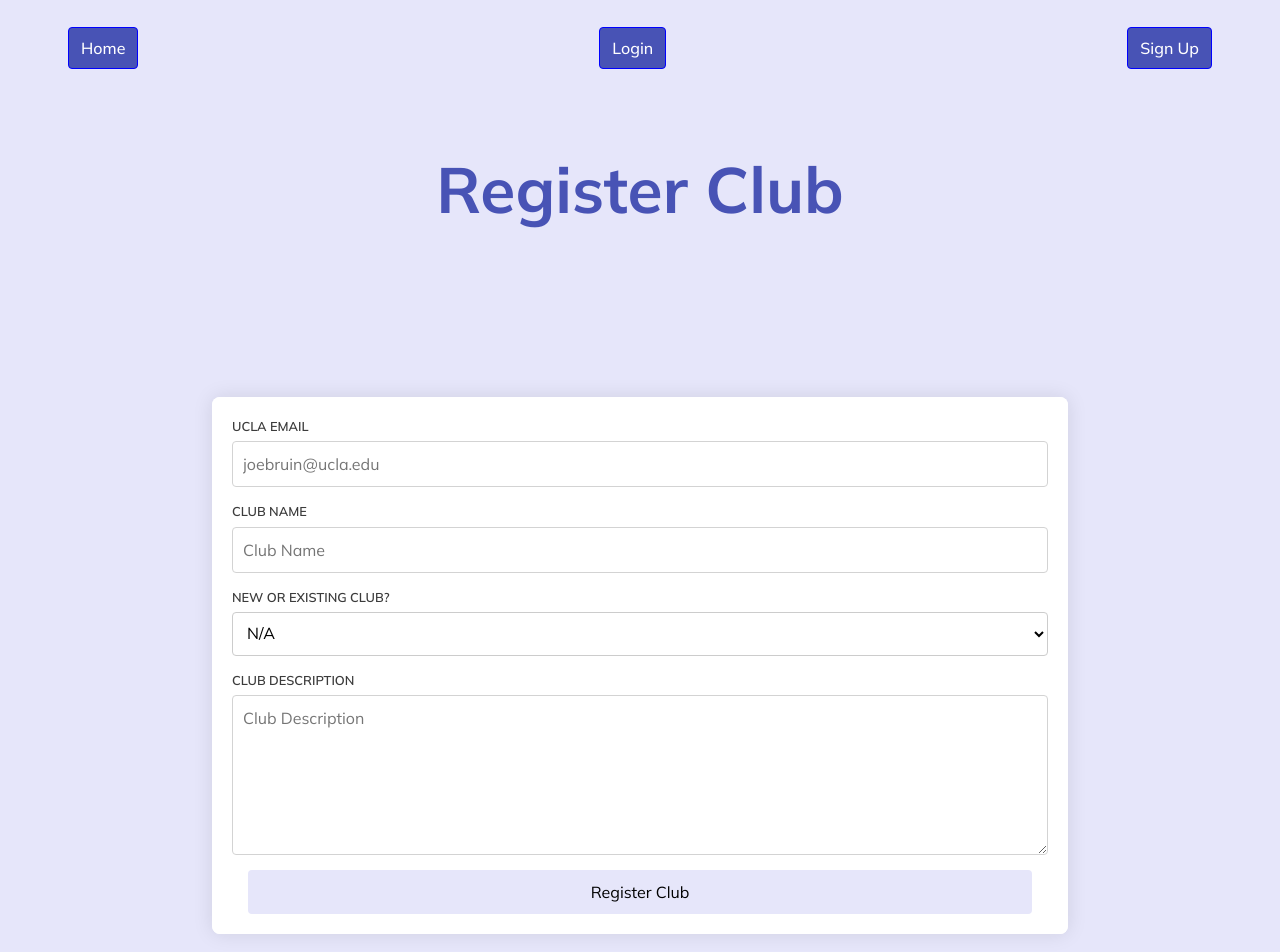
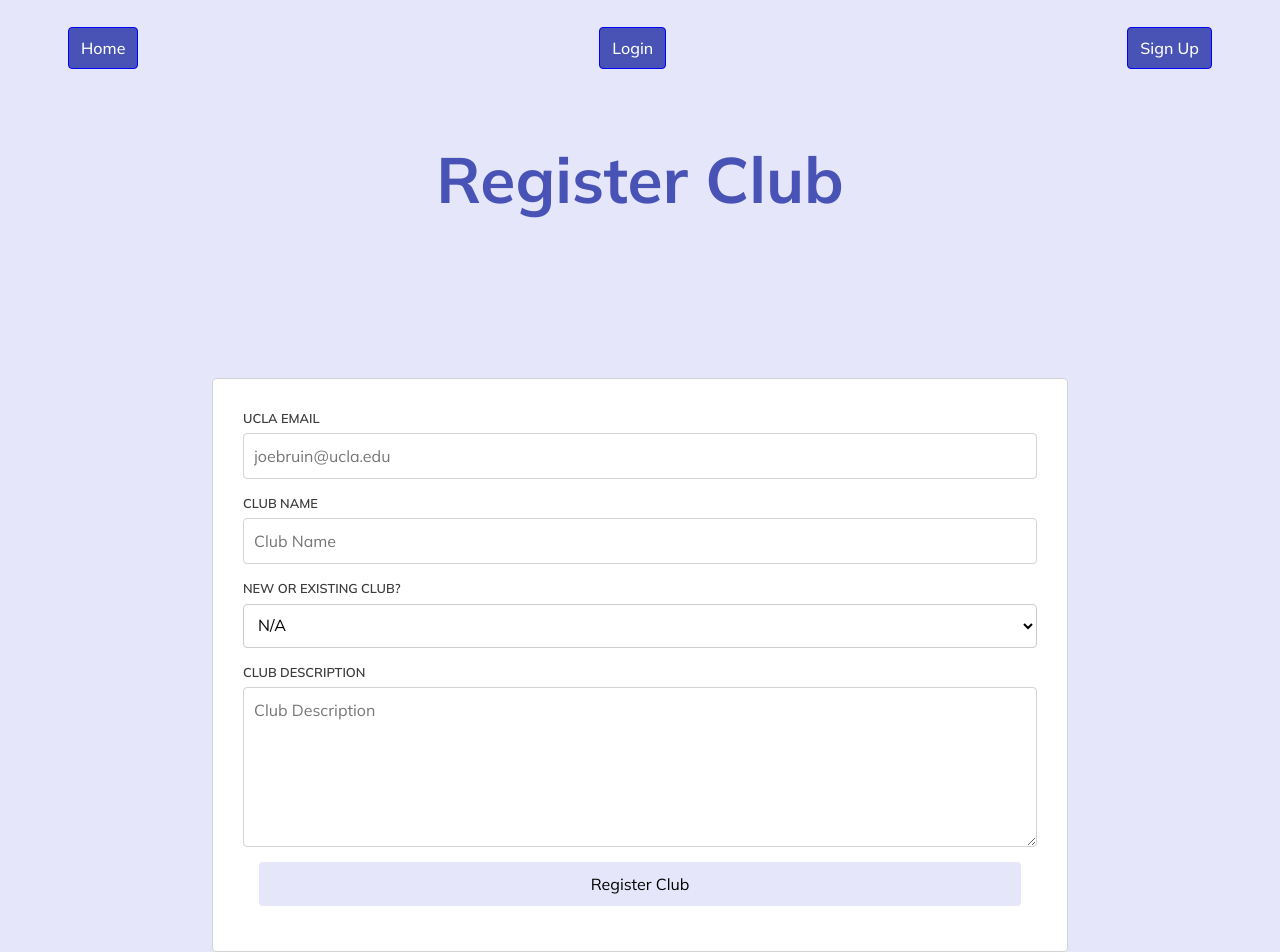
Before and after one commit to jenpennen/ucla-perspective, a React (Vite) app: page /#/register-club in a window 1280 px wide. Shown: the top 952 px of the page. Built offline with nearby package versions, Linux system fonts and the light colour scheme.

Commit message:
removed styled components on club register page

```diff
--- a/src/css/Forms.css
+++ b/src/css/Forms.css
@@ -12,8 +12,17 @@
   overflow: visible;
   width: 350px;
 }
+.register-form {
+  display: flex;
+  flex-direction: column;
+  padding: 20px;
+  background-color: white;
+}
 .header {
-  padding-top: 20px;
+  margin-top: 4rem;
+  font-size: 4rem;
+  font-weight: 700;
+  color: var(--accent);
 }
 .user-form {
   display: flex;
@@ -24,31 +33,30 @@
 }
 .label {
   background-color: white;
-  margin: 10px 0 0 10px;
+  text-align: left;
+  margin-top: 0;
+  margin-bottom: 5px;
   text-transform: uppercase;
-  text-align: left;
   color: #3b3b3b;
-  font-size: 0.7em;
+  font-size: 0.8em;
   font-weight: 600;
 }
 .form-input,
 .submit-btn {
-  margin: 10px;
+  margin-bottom: 15px;
   padding: 10px;
   font-size: 16px;
   border: 1px solid lightgray;
   background-color: white;
   border-radius: 4px;
-  width: auto;
 }
 .select-role {
   background-color: white;
-  margin: 10px;
+  margin-bottom: 15px;
   padding: 10px;
   font-size: 16px;
-  border: 1px solid #181414;
+  border: 1px solid #ccc;
   border-radius: 4px;
-  width: auto;
 }
 .submit-btn {
   background-color: #e6e6fa;
@@ -75,3 +83,16 @@ a {
 a:hover {
   color: red;
 }
+.register-container {
+  margin: 10rem;
+  height: 80vh;
+}
+.club-description-text {
+  margin-bottom: 15px;
+  padding: 10px;
+  font-size: 16px;
+  height: 10rem;
+  border: 1px solid lightgray;
+  background-color: white;
+  border-radius: 4px;
+}
--- a/src/pages/RegisterClub.jsx
+++ b/src/pages/RegisterClub.jsx
@@ -1,102 +1,35 @@
 import React from "react";
 import "../App.css";
-import styled from "styled-components";
-
-const Header = styled.div`
-  margin-top: 4rem;
-  font-size: 4rem;
-  font-weight: 700;
-  color: var(--accent);
-`;
-const RegisterContainer = styled.div`
-  margin: 10rem;
-  height: 80vh;
-`;
-const FormContainer = styled.div`
-  background-color: white;
-  border-radius: 8px;
-  box-shadow: 0 0 20px rgba(0, 0, 0, 0.1);
-  overflow: hidden;
-`;
-const RegisterForm = styled.form`
-  display: flex;
-  flex-direction: column;
-  padding: 20px;
-  background-color: white;
-`;
-const Label = styled.p`
-  background-color: white;
-  text-align: left;
-  margin-top: 0;
-  margin-bottom: 5px;
-  text-transform: uppercase;
-  color: #3b3b3b;
-  font-size: 0.8em;
-  font-weight: 600;
-`;
-const FormInput = styled.input`
-  margin-bottom: 15px;
-  padding: 10px;
-  font-size: 16px;
-  border: 1px solid lightgray;
-  background-color: white;
-  border-radius: 4px;
-`;
-const ClubDescriptionInput = styled.textarea`
-  margin-bottom: 15px;
-  padding: 10px;
-  font-size: 16px;
-  height: 10rem;
-  border: 1px solid lightgray;
-  background-color: white;
-  border-radius: 4px;
-`;
-const SubmitButton = styled.button`
-  background-color: #e6e6fa;
-  display: center;
-  color: black;
-  padding: 10px;
-  font-size: 16px;
-  border-radius: 4px;
-  border: none;
-  cursor: pointer;
-
-  &:hover {
-    background-color: #8a93e0;
-    color: white;
-  }
-`;
-const SelectRole = styled.select`
-  background-color: white;
-  margin-bottom: 15px;
-  padding: 10px;
-  font-size: 16px;
-  border: 1px solid #ccc;
-  border-radius: 4px;
-`;
+import "../css/Forms.css";
 function RegisterClub() {
   return (
     <div className="container">
-      <Header>Register Club</Header>
-      <RegisterContainer>
-        <FormContainer>
-          <RegisterForm>
-            <Label>UCLA Email</Label>
-            <FormInput placeholder="joebruin@ucla.edu"></FormInput>
-            <Label>Club Name</Label>
-            <FormInput placeholder="Club Name"></FormInput>
-            <Label>New or Existing Club?</Label>
-            <SelectRole>
+      <h1 className="header">Register Club</h1>
+      <div className="register-container">
+        <div className="form-input">
+          <form className="register-form">
+            <p className="label">UCLA Email</p>
+            <input
+              className="form-input"
+              placeholder="joebruin@ucla.edu"
+            ></input>
+            <p className="label">Club Name</p>
+            <input className="form-input" placeholder="Club Name"></input>
+            <p className="label">New or Existing Club?</p>
+            <select className="select-role">
               <option value="n/a">N/A</option>
               <option value="new">New</option>
               <option value="existing">Existing</option>
-            </SelectRole>
-            <Label>Club Description</Label>
-            <ClubDescriptionInput placeholder="Club Description"></ClubDescriptionInput>
-            <SubmitButton>Register Club</SubmitButton>
-          </RegisterForm>
-        </FormContainer>
-      </RegisterContainer>
+            </select>
+            <p className="label">Club Description</p>
+            <textarea
+              className="club-description-text"
+              placeholder="Club Description"
+            ></textarea>
+            <button className="submit-btn">Register Club</button>
+          </form>
+        </div>
+      </div>
     </div>
   );
 }
```
